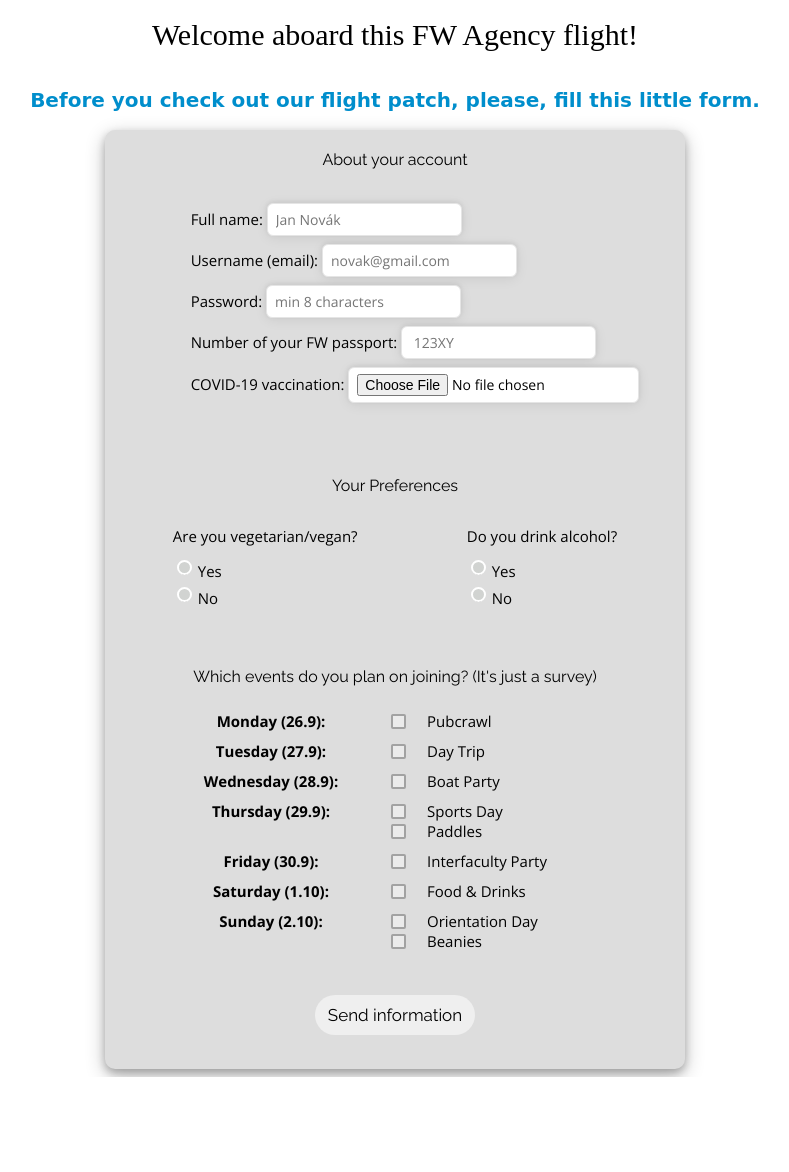
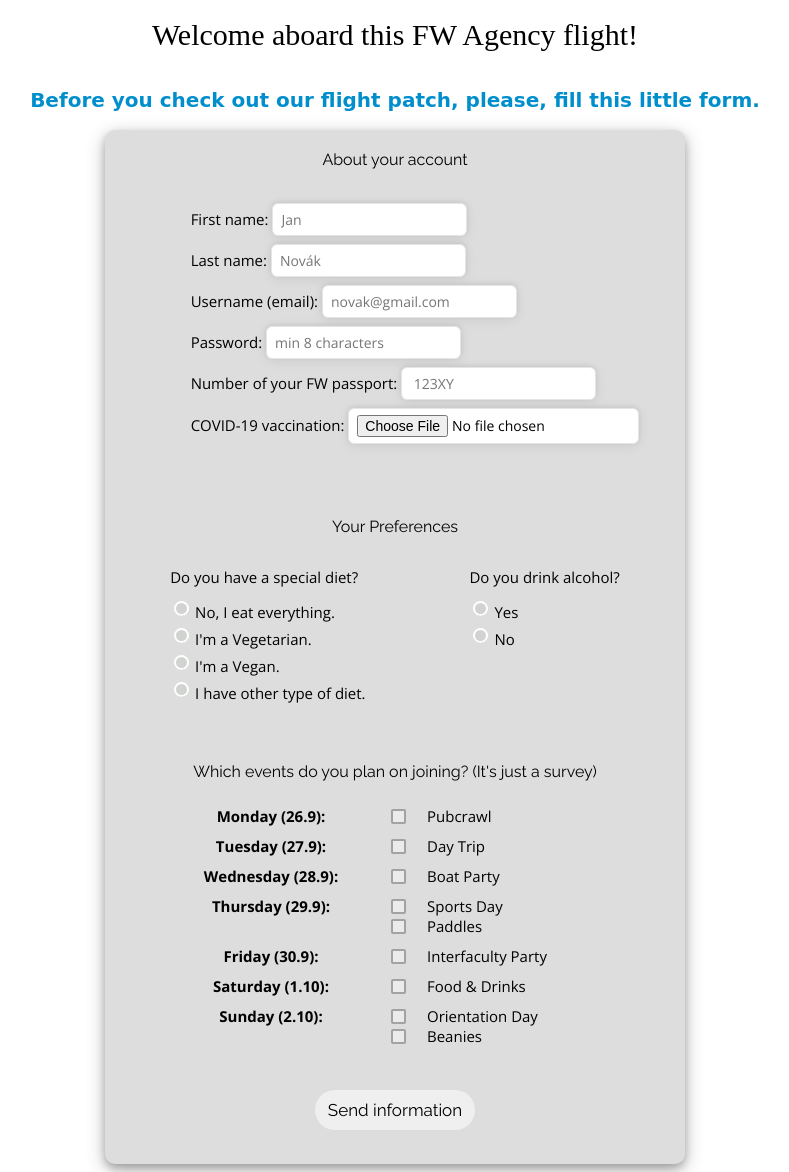
Before and after one commit to Teressa55/FW2022, a PHP site: page /registration.html in a window 1280 px wide. Shown: the whole page, without its empty margins (245-1034 px from the left). Before the commit the page ends 1077 px from the top, so only its background shows below. Run offline with PHP 8.4, Linux system fonts and the light colour scheme; some web fonts are replaced.

Commit message:
update_js_19/7/1717

```diff
--- a/registration.html
+++ b/registration.html
@@ -34,22 +34,28 @@
     <legend class="introForm__legend introForm__legend--first"> About your account </legend>
     <ol>
       <li>
-        <label for="name">Full name:</label>
-        <input type="text" id="name" name="name" placeholder="Jan Novák" required>
+        <label for="fname">First name:</label>
+        <input type="text" id="fname" name="fname" placeholder="Jan" required>
+      </li>
+      <li>
+        <label for="lname">Last name:</label>
+        <input type="text" id="lname" name="lname" placeholder="Novák" required>
       </li>
       <li>
         <label for="email">Username (email):</label>
-        <input type="email" id="email" name="email" placeholder="novak@gmail.com" required>
+        <input class="validInput" type="email" id="email" name="email" placeholder="novak@gmail.com" required ><br>
+        <span class="warning"> This email was already registered.</span>
       </li>
       <li>
         <label for="password">Password:</label>
         <input type="password" id="password" name="password" placeholder="min 8 characters" minlength="8" required>
       </li>
-      <li>
+      <li id="ticketContainer">
         <label for="ticketNumber">Number of your FW passport:</label>
-        <input type="text" id="ticketNumber" name="ticketNumber" placeholder=" 123XY" required>
+        <input class="validInput" type="text" onkeyup="addFields()" id="ticketNumber" name="ticketNumber" placeholder=" 123XY" min="5" max="5" required >
+        <span class="warning">This number was already used.</span>
       </li>
-      <li>
+      <li id="fileUpload">
         <label for="covidFile">COVID-19 vaccination:</label>
         <input type="file" id="covidFile" name="covidFile">
       </li>
@@ -59,17 +65,21 @@
   <fieldset class="introForm introForm--preferences">
     <legend class="introForm__legend">Your Preferences</legend>
       <div class="multipleQ">
-          <label class="label label--main">Are you vegetarian/vegan?</label><br>
-          <input type="radio" id="student_diet_yes" name="student_diet" value="1" required>
-          <label  class="label" for="student_diet_yes">Yes</label><br>
-          <input type="radio" id="student_diet_no" name="student_diet" value="0">
-          <label class="label" for="student_diet_no">No</label><br>
+          <label class="label label--main">Do you have a special diet?</label><br>
+          <input type="radio" name="student_diet" value="1" required>
+          <label  class="label" for="student_diet_yes">No, I eat everything.</label><br>
+          <input type="radio"  name="student_diet" value="2" required>
+          <label  class="label" for="student_diet_yes">I'm a Vegetarian.</label><br>
+          <input type="radio" name="student_diet" value="3" required>
+          <label class="label" for="student_diet_no">I'm a Vegan.</label><br>
+          <input type="radio" name="student_diet" value="4" required>
+          <label class="label" for="student_diet_no">I have other type of diet.</label><br>
         </div>
       <div class="multipleQ">
         <label class="label label--main">Do you drink alcohol?</label><br>
               <input type="radio" id="student_alcohol_yes" name="student_alcohol" value="1" required>
-              <label class="label"for="student_alcohol_yes">Yes</label><br>
-              <input type="radio" id="student_alcohol_no" name="student_alcohol" value="0">
+              <label class="label"  for="student_alcohol_yes">Yes</label><br>
+              <input type="radio" id="student_alcohol_no" name="student_alcohol" value="0" required>
               <label class="label" for="student_alcohol_no">No</label><br>
       </div>
   </fieldset>
@@ -80,21 +90,21 @@
       <div class="questionsList">
         <h4>Monday (26.9):</h4>
         <div class="checkboxQuestions">
-          <input type="checkbox" id="pubcrawl" name="pubcrawl">
+          <input type="checkbox" id="pubcrawl" name="pubcrawl" disabled>
           <label for="pubcrawl">Pubcrawl</label>
         </div>
       </div>
       <div class="questionsList">
         <h4>Tuesday (27.9):</h4>
         <div class="checkboxQuestions">
-          <input type="checkbox" id="daytrip" name="daytrip">
+          <input type="checkbox" id="daytrip" name="daytrip" disabled>
           <label for="daytrip">Day Trip</label>
         </div>
       </div>
       <div class="questionsList">
         <h4>Wednesday (28.9):</h4>
         <div class="checkboxQuestions">
-          <input type="checkbox" id="cinema" name="cinema">
+          <input type="checkbox" id="cinema" name="cinema" disabled>
           <label for="cinema">Boat Party </label>
         </div>
       </div>
@@ -102,26 +112,26 @@
         <h4>Thursday (29.9):</h4>
         <div class="questionDouble">
           <div class="checkboxQuestions">
-            <input type="checkbox" id="sports" name="sports">
+            <input type="checkbox" id="sports" name="sports" disabled>
             <label for="sports">Sports Day</label>
           </div>
           <div class="checkboxQuestions">
-            <input type="checkbox" id="sports" name="sports">
-            <label for="sports"> Paddles</label>
+            <input type="checkbox" id="paddles" name="paddles" disabled>
+            <label for="paddles"> Paddles</label>
           </div>
         </div>
       </div>
       <div class="questionsList">
         <h4>Friday (30.9):</h4>
         <div class="checkboxQuestions">
-          <input type="checkbox" id="boat" name="boat">
+          <input type="checkbox" id="boat" name="boat" disabled>
           <label for="boat">Interfaculty Party </label>
         </div>
       </div>
       <div class="questionsList">
         <h4>Saturday (1.10):</h4>
         <div class="checkboxQuestions">
-          <input type="checkbox" id="dinner" name="dinner">
+          <input type="checkbox" id="dinner" name="dinner" disabled>
           <label for="dinner">Food & Drinks </label>
         </div>
       </div>
@@ -129,11 +139,11 @@
         <h4>Sunday (2.10):</h4>
         <div class="questionDouble">
           <div class="checkboxQuestions">
-            <input type="checkbox" id="orientation" name="orientation">
+            <input type="checkbox" id="orientation" name="orientation" disabled>
             <label for="orientation">Orientation Day </label>
           </div>
           <div class="checkboxQuestions">
-            <input type="checkbox" id="beanies" name="beanies">
+            <input type="checkbox" id="beanies" name="beanies" disabled>
             <label for="beanies">Beanies</label>
           </div>
         </div>
@@ -143,14 +153,9 @@
   <div class="introForm introForm--button">
     <input type="submit" class="btn btn-primary" value="Send information">
   </div>
+
 </form>
 
+<script src="registration.js"></script>
 </body>
 </html>
-
-<!--
-  Úkoly na středu:
-  -header a footer
-  Úkoly na čtvrtek:
-  -responsive design
--->
--- /dev/null
+++ b/registration.js
@@ -0,0 +1,42 @@
+
+
+
+function addFields(){
+  let ol = document.querySelector("ol")
+  let number = document.getElementById ("ticketNumber").value
+  if(number.length == 5){
+    document.getElementById("ticketNumber").id = "oldTicket"
+    for (i=0; i<1; i++){
+
+        let newLi = document.createElement("li")
+        ol.appendChild(newLi)
+        ol.insertBefore(newLi, fileUpload)
+
+        let newLabel = document.createElement("label")
+        newLabel.innerHTML = "Other FW Passport: "
+        newLabel.setAttribute('for', 'ticketNumber ticketNumber--'+ i)
+        newLi.appendChild(newLabel)
+
+        var input = document.createElement("input")
+        input.type = "text"
+        input.name = "ticketNumber_" + i
+        input.id = "ticketNumber"
+        input.placeholder = "123XY"
+        input.className = "validInput"
+        input.minLength = "5"
+        input.maxLength = "5"
+        input.setAttribute('onkeyup', 'addFields()');
+        newLi.appendChild(input)
+
+        let span = document.createElement("span")
+        span.innerHTML = "This number was already used."
+        span.className = "warning"
+        newLi.appendChild(span)
+    }
+  }
+}
+
+// function invalidInput(){
+//     document.getElementById("warning").style.display = "inline-block"
+//     document.querySelector('.validInput').style.border = "2px solid rgb(220, 42, 42)"
+// }
--- a/style.css
+++ b/style.css
@@ -374,4 +374,10 @@ h2 {
     width: 14px;
     height: 14px;
   }
+}
+
+.warning {
+  display: none;
+  color: rgb(221, 71, 71);
+  font-weight: 400;
 }/*# sourceMappingURL=style.css.map */
```
Also changed, not shown: _registration.scss (+7 -0 lines), 1 other file.
